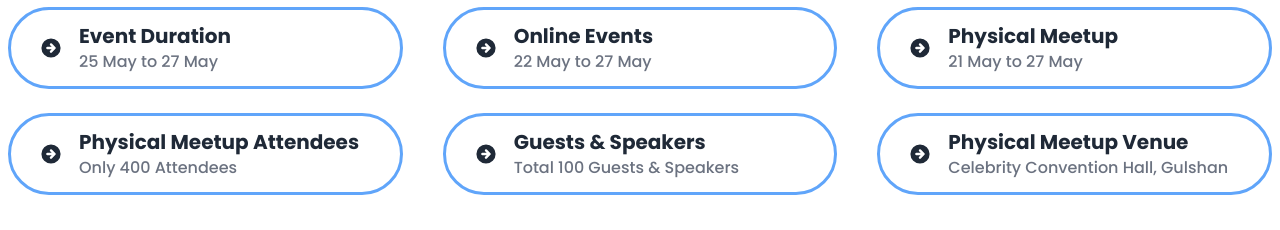
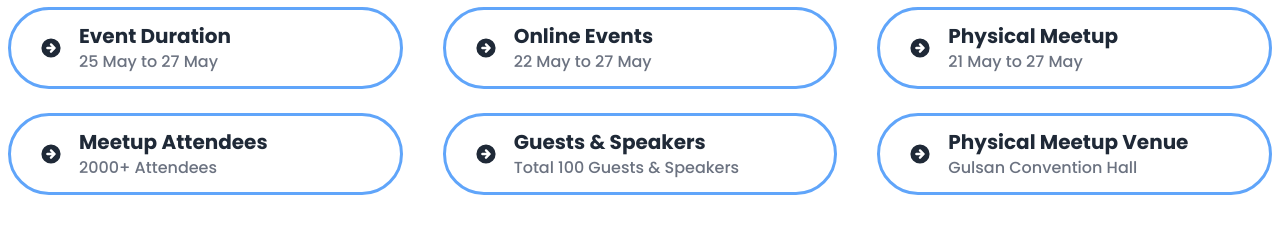
Before and after one commit to sadiaafrin67/devconf-event-project, a React (Vite) app: page / in a window 1280 px wide. Shown: the part 1260-1490 px from the top of the page. Built offline with nearby package versions, Linux system fonts and the light colour scheme; no server answers.

Commit message:
add my edited cards data

```diff
--- a/public/data.json
+++ b/public/data.json
@@ -71,7 +71,7 @@
     },
     {
       "id": "8",
-      "techName": "Augmented Reality Showcase",
+      "techName": "Augmented Reality",
       "img": "https://i.ibb.co/f4SqrKz/22434660-6594175.jpg",
       "registrationFee": 450,
       "shortDescription": "Immerse yourself in the future of augmented reality at our AR Showcase. Experience mind-blowing demos, learn from AR experts, and explore the possibilities of this transformative technology. Join us to witness the fusion of the virtual and real worlds!",
--- a/public/plane.json
+++ b/public/plane.json
@@ -19,8 +19,8 @@
     },
     {
       "id": "4",
-      "name": "Physical Meetup Attendees",
-      "date": "Only 400 Attendees"
+      "name": "Meetup Attendees",
+      "date": "2000+ Attendees"
 
 
 
@@ -36,7 +36,7 @@
     {
       "id": "6",
       "name": "Physical Meetup Venue",
-      "date": "Celebrity Convention Hall, Gulshan"
+      "date": "Gulsan Convention Hall"
 
     }
 ]
--- a/src/Pages/Login/Login.jsx
+++ b/src/Pages/Login/Login.jsx
@@ -3,6 +3,7 @@ import "./Login.css";
 import { useContext, useState } from "react";
 import { AuthContext } from "../../Providers/AuthProvider";
 import swal from "sweetalert";
+import { FcGoogle } from "react-icons/fc";
 
 const Login = () => {
   const { SignInUser, signInWithGoogle, signInWithGithub } = useContext(AuthContext);
@@ -125,6 +126,7 @@ const Login = () => {
 
             <div className="mx-auto md:flex md:justify-evenly mb-6">
             <p><button onClick={handleGoogleSignIn} className="btn btn-grad ">Continue With Google</button></p>
+
             <p><button onClick={handleGithubSignIn} className="btn btn-grad">Continue With Github</button></p>
             </div>
 
```
